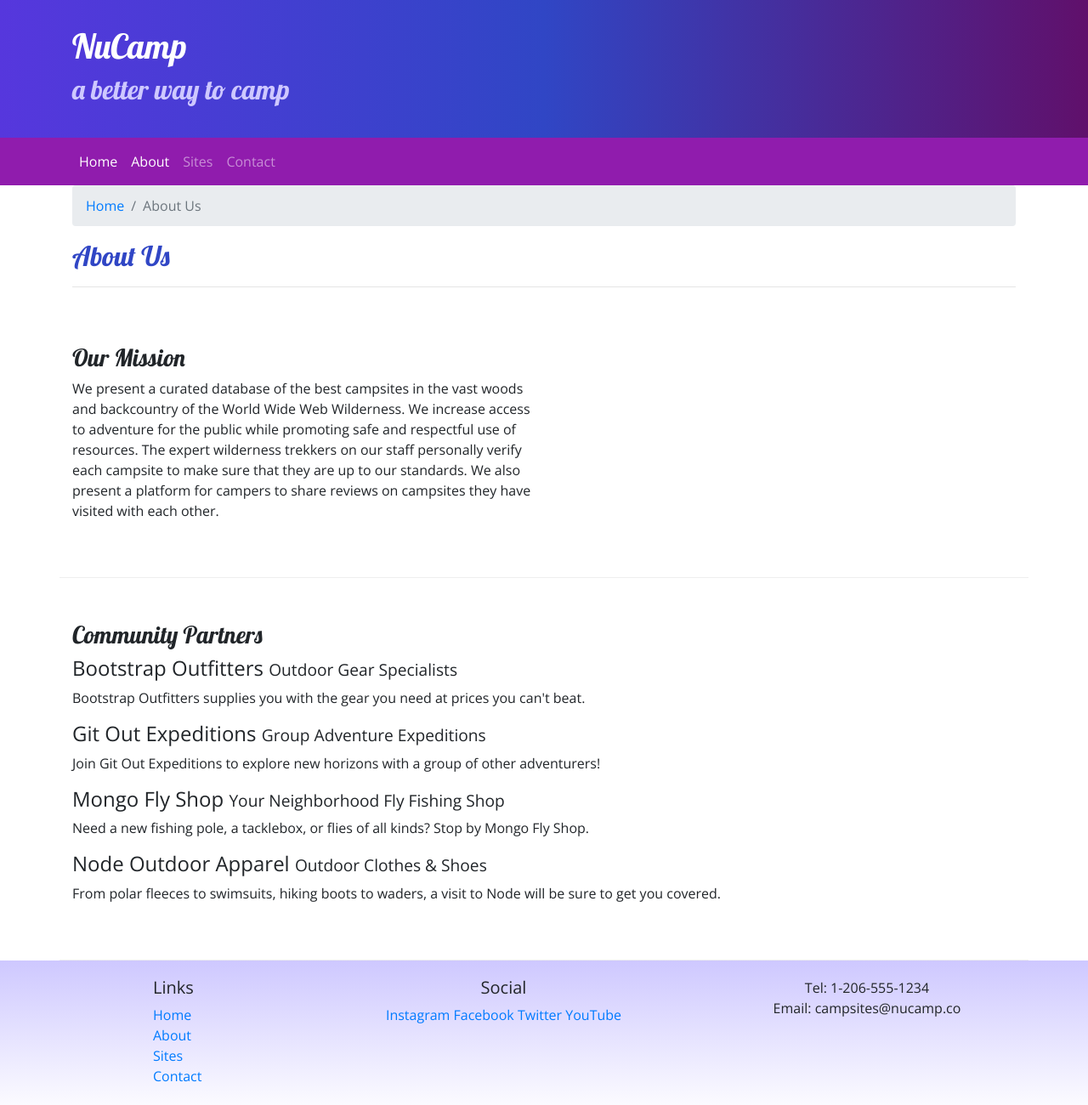
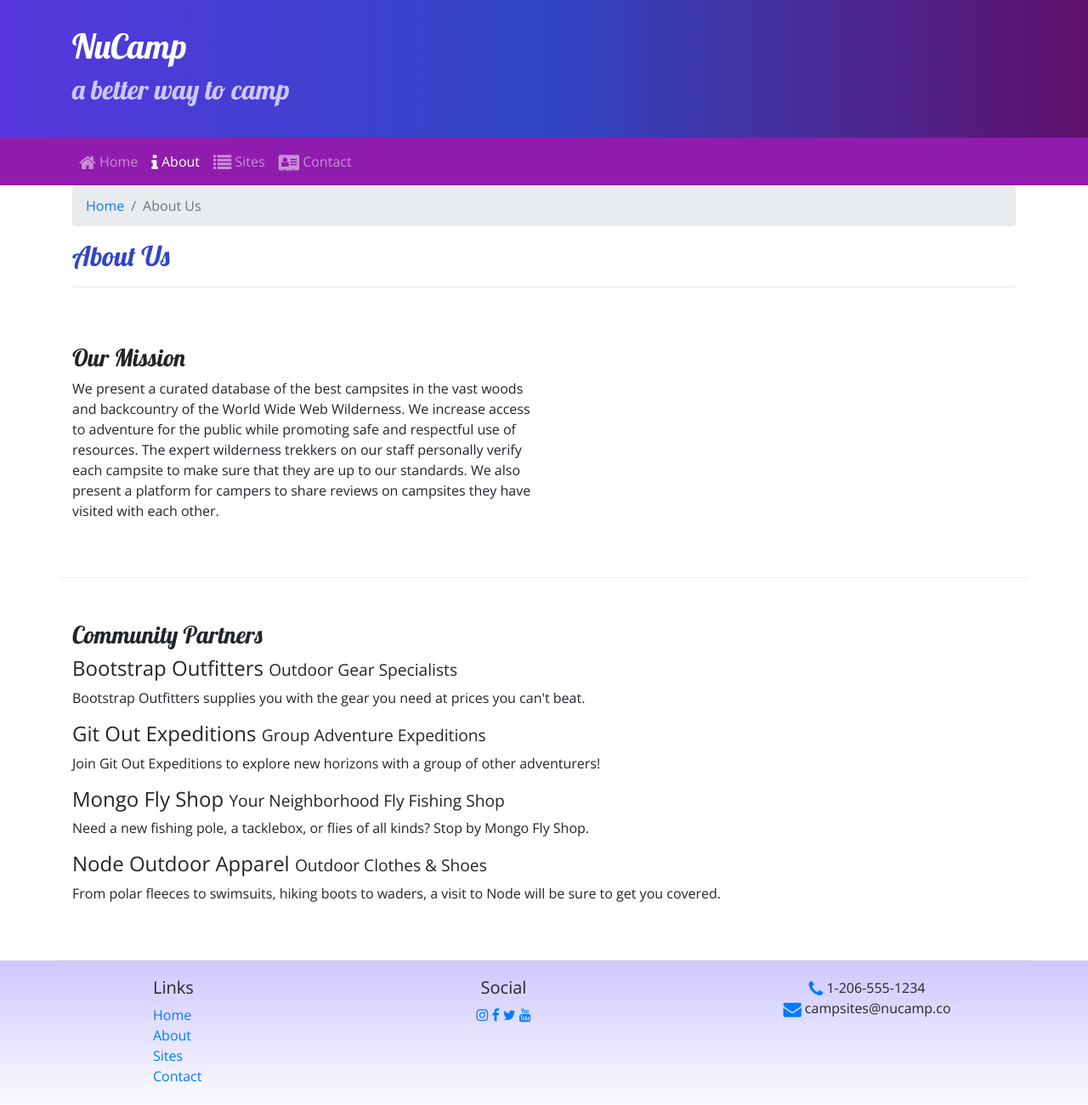
Before and after one commit to andrewshoemaker75/nucampsite, a website: page aboutus.html in a window 1280 px wide. Shown: the whole page at 85% size. Drawn offline with nearby package versions, Linux system fonts and the light colour scheme.

Commit message:
Implemented Font Icons w/ Font-Awesome

```diff
--- a/aboutus.html
+++ b/aboutus.html
@@ -10,6 +10,7 @@
     <link rel="stylesheet" href="node_modules/bootstrap/dist/css/bootstrap.min.css" />
 
     <!-- Additional CSS must be placed after Bootstrap CSS -->
+    <link rel="stylesheet" href="node_modules/font-awesome/css/font-awesome.min.css" />
     <link rel="stylesheet" href="https://fonts.googleapis.com/css?family=Lobster|Open+Sans" />
     <link rel="stylesheet" href="css/styles.css" />
 
@@ -37,10 +38,10 @@
             </button>
             <div class="collapse navbar-collapse" id="nucampNavbar">
                 <ul class="navbar-nav">
-                    <li class="nav-item active"><a class="nav-link" href="index.html">Home</a></li>
-                    <li class="nav-item active"><a class="nav-link" href="aboutus.html">About</a></li>
-                    <li class="nav-item"><a class="nav-link" href="#">Sites</a></li>
-                    <li class="nav-item"><a class="nav-link" href="#">Contact</a></li>
+                    <li class="nav-item"><a class="nav-link" href="index.html"><i class="fa fa-home fa-lg"></i> Home</a></li>
+                    <li class="nav-item active"><a class="nav-link" href="aboutus.html"><i class="fa fa-info fa-lg"></i> About</a></li>
+                    <li class="nav-item"><a class="nav-link" href="#"><i class="fa fa-list fa-lg"></i> Sites</a></li>
+                    <li class="nav-item"><a class="nav-link" href="#"><i class="fa fa-address-card fa-lg"></i> Contact</a></li>
                 </ul>
             </div>
         </div>
@@ -94,14 +95,14 @@
                 </div>
                 <div class="col-6 col-sm-5 text-center">
                     <h5>Social</h5>
-                    <a href="http://instagram.com/">Instagram</a>
-                    <a href="http://facebook.com/">Facebook</a>
-                    <a href="http://twitter.com/">Twitter</a>
-                    <a href="http://youtube.com/">YouTube</a>
+                        <a href="http://instagram.com/"><i class="fa fa-instagram"></i></a>
+                        <a href="http://facebook.com/"><i class="fa fa-facebook"></i></a>
+                        <a href="http://twitter.com/"><i class="fa fa-twitter"></i></a>
+                        <a href="http://youtube.com/"><i class="fa fa-youtube"></i></a>
                 </div>
                 <div class="col-sm-4 text-center">
-                    Tel: 1-206-555-1234<br />
-                    Email: campsites@nucamp.co
+                    <i class="fa fa-phone fa-lg text-primary"></i> 1-206-555-1234<br />
+                    <i class="fa fa-envelope fa-lg text-primary"></i> campsites@nucamp.co
                 </div>
            </div>
         </div>
```
Also changed, not shown: index.html (+11 -10 lines).
